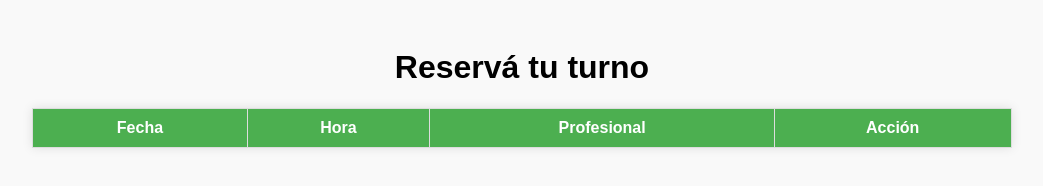
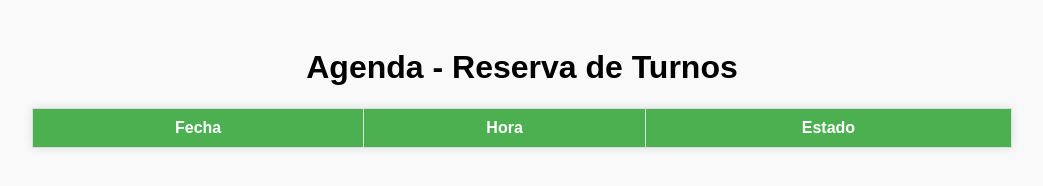
Before and after one commit to TitanOfTech24/Agenda-Web, a plain HTML site: page index.html in a window 1280 px wide. Shown: the whole page, without its empty margins (118-1161 px from the left). Drawn offline with Linux system fonts and the light colour scheme.

Commit message:
Update index.html

```diff
--- a/index.html
+++ b/index.html
@@ -1,28 +1,20 @@
-
 <!DOCTYPE html>
 <html lang="es">
 <head>
-  <meta charset="UTF-8" />
-  <meta name="viewport" content="width=device-width, initial-scale=1.0"/>
-  <title>Agenda de Turnos</title>
-  <link rel="stylesheet" href="style.css" />
+  <meta charset="UTF-8">
+  <meta name="viewport" content="width=device-width, initial-scale=1.0">
+  <title>Reserva de Turnos</title>
+  <link rel="stylesheet" href="style.css">
 </head>
 <body>
-  <h1>Reservá tu turno</h1>
-  <table>
-    <thead>
-      <tr>
-        <th>Fecha</th>
-        <th>Hora</th>
-        <th>Profesional</th>
-        <th>Acción</th>
-      </tr>
-    </thead>
-    <tbody id="tabla-turnos">
-      <!-- Los turnos se insertan desde script.js -->
-    </tbody>
+  <h1>Agenda - Reserva de Turnos</h1>
+  <table id="tabla-turnos">
+    <tr>
+      <th>Fecha</th>
+      <th>Hora</th>
+      <th>Estado</th>
+    </tr>
   </table>
-
   <script src="script.js"></script>
 </body>
 </html>
```
